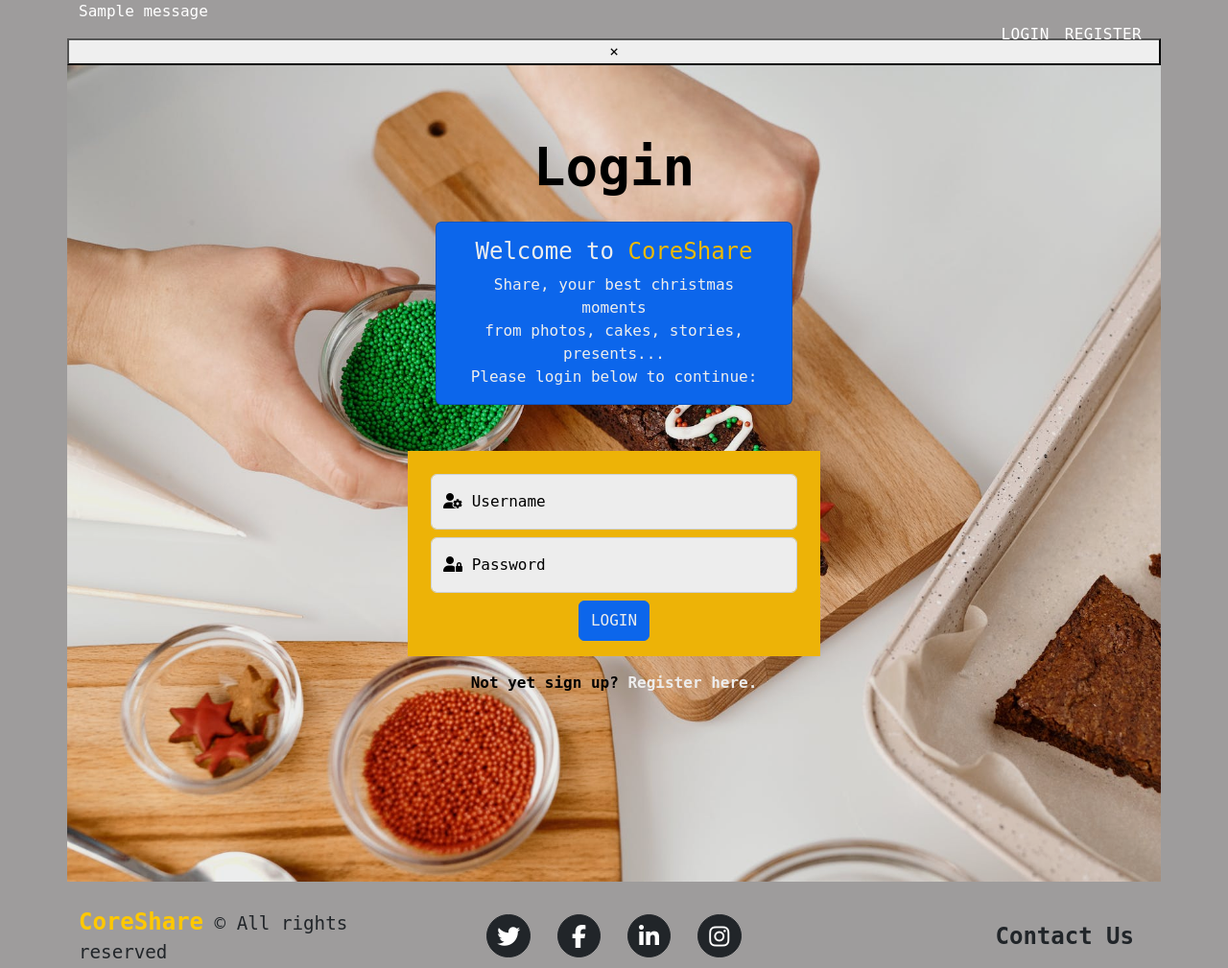
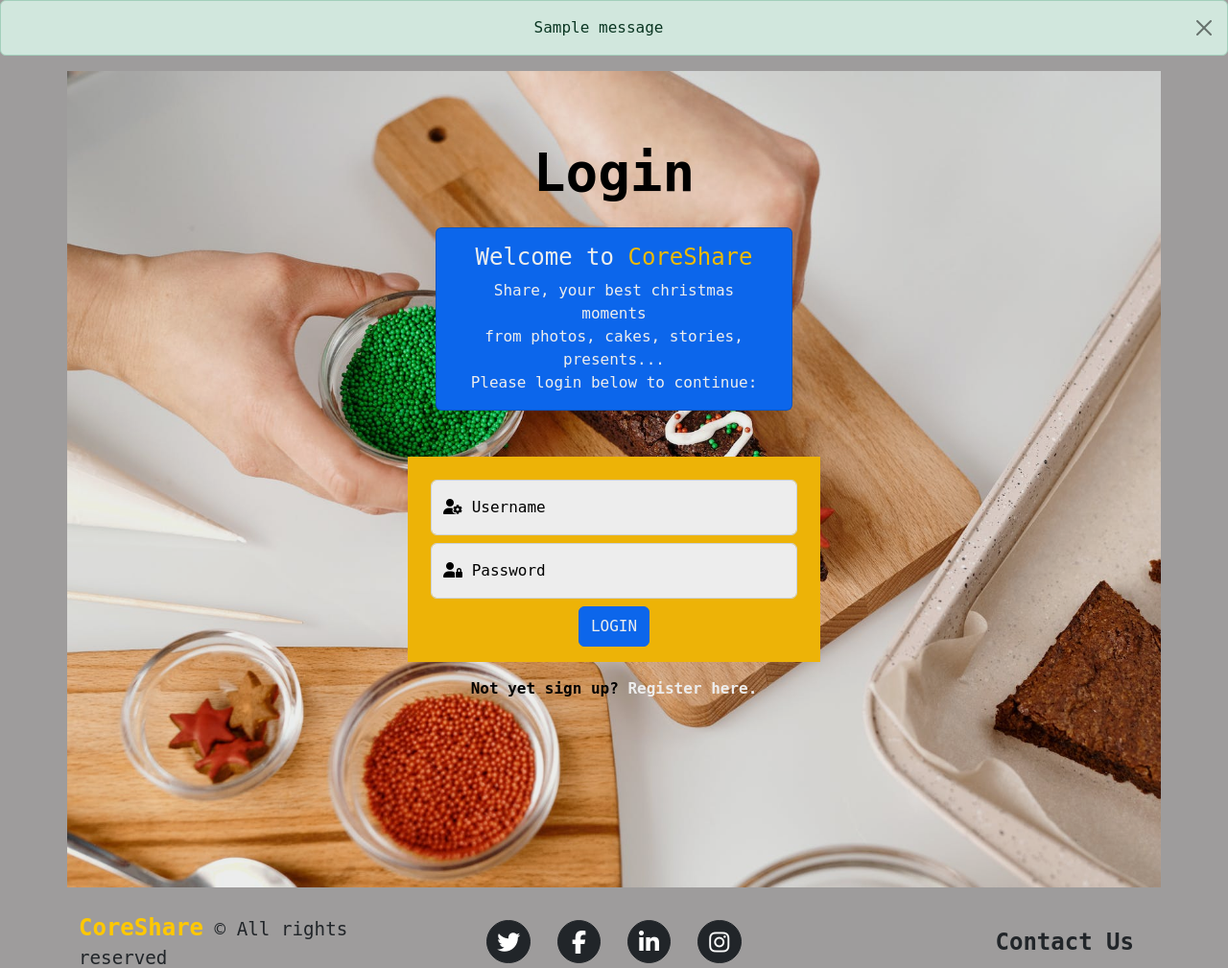
Before and after one commit to Esmael-Pinho/Third-Milestone-Project, a Flask app: page /login in a window 1280 px wide. Shown: the top 1009 px of the page at 96% size. Run offline with Flask 2, Linux system fonts and the light colour scheme; tables that the repository leaves empty hold one stand-in row (values such as "Sample post"); one stand-in notice (Sample message) is shown; some libraries are stand-ins or nearby versions.

Commit message:
added href links to nav.. updated few login/register msgs, added z-index to alert

```diff
--- a/coreshare/model.py
+++ b/coreshare/model.py
@@ -24,6 +24,7 @@ class Post(db.Model):
     id = db.Column(db.Integer, primary_key=True)
     post_name = db.Column(db.String(35), unique=True, nullable=False)
     events = db.relationship("Events")
+    user_id = db.Column(db.Integer, db.ForeignKey('user.id'))
 
     def __repr__(self):
         # __repr__ to represent itself in the form of a string
@@ -53,6 +54,7 @@ class Events(db.Model):
     events_description = db.Column(db.Text, nullable=False)
     from_date = db.Column(db.Date, nullable=False)
     user_id = db.Column(db.Integer, db.ForeignKey('user.id'))
+    post_id = db.Column(db.Integer, db.ForeignKey('post.id'))
 
 
     def __repr__(self):
--- a/coreshare/routes.py
+++ b/coreshare/routes.py
@@ -20,7 +20,7 @@ def register():
 
         if existing_user:
             flash(
-                "Username already exists. Please try a different username")
+                "Username already exists. Please try a different username", category="error")
             return redirect(url_for("register"))
 
         user = User(
@@ -36,7 +36,7 @@ def register():
 
         # put the new user into 'session' mode / active
         session["user"] = request.form.get("user_name").lower()
-        flash("Registration Successful!")
+        flash("Registration Successful!", category="success")
         return redirect(url_for("login"))
 
     return render_template("register.html")
@@ -55,18 +55,17 @@ def login():
             if check_password_hash(
                     existing_user[0].password, request.form.get("password")):
                 session["user"] = request.form.get("user_name").lower()
-                flash("Welcome, {}".format(
-                    request.form.get("user_name")))
+                # flash("Welcome, {}".format(
+                #     request.form.get("user_name")))
                 return redirect(url_for(
                     "index"))
             else:
                 # not password match
-                flash("Incorrect Username and/or Password")
-                return redirect(url_for("login"))
+                flash("Incorrect Password, please try again.", category="error")
 
         else:
             # username doesn't exist
-            flash("Username doesn't exist, please try signing up first")
+            flash("Username doesn't exist, try register first.", category="error")
             return redirect(url_for("register"))
 
     return render_template("login.html")
@@ -75,7 +74,7 @@ def login():
 @app.route("/logout")
 def logout():
     """remove users from session """
-    flash("You have been logged out.")
+    flash("You have been logged out.", category="success")
     session.pop("user")
     return redirect(url_for("login"))
 
@@ -87,5 +86,5 @@ def contact():
 
 
 @app.route("/index")
-def home():
+def index():
     return render_template("index.html")
--- a/coreshare/static/css/style.css
+++ b/coreshare/static/css/style.css
@@ -77,6 +77,10 @@ body {
             }
         }
     }
+}
+
+.alert {
+  z-index: 9999;
 }
 
 
--- a/coreshare/templates/base.html
+++ b/coreshare/templates/base.html
@@ -43,10 +43,10 @@
                 <div class="collapse navbar-collapse" id="navbarResponsive">
                     <ul class="navbar-nav text-uppercase ms-auto py-4 py-lg-0">
                         {% if session.user %}
-                            <li class="nav-item"><a class="nav-link" href="">Home <i class="fas fa-home"></i></a></li>
+                            <li class="nav-item"><a class="nav-link" href="{{ url_for('index') }}">Home <i class="fas fa-home"></i></a></li>
                             <li class="nav-item"><a class="nav-link" href="">Profile</a></li>
-                            <li class="nav-item"><a class="nav-link" href="">Contact Us</a></li>
-                            <li class="nav-item"><a class="nav-link" href="">Logout</a></li>
+                            <li class="nav-item"><a class="nav-link" href="{{ url_for('contact') }}">Contact Us</a></li>
+                            <li class="nav-item"><a class="nav-link" href="{{ url_for('logout') }}">Logout</a></li>
                         {% else %}
                         <li class="nav-item"><a class="nav-link" href="{{ url_for('login') }}">Login</a></li>
                         <li class="nav-item"><a class="nav-link" href="{{ url_for('register') }}">Register</a></li>
@@ -56,18 +56,21 @@
             </div>
         </nav>
 
-        <div>
-            <div class="container">
-                {% with messages = get_flashed_messages() %} {% if messages %} {% for message in messages %}
-                <div class="row flashes alert-info" role="alert">
-                    <p>{{ message }}</p>
-                    <button type="button" class="close" data-dismiss="flashes">
-                        <span aria-hidden="true">&times;</span>
-                    </button>
-                </div>
-                {% endfor %} {% endif %} {% endwith %}
+
+        {% with messages = get_flashed_messages(with_categories=true) %}
+        {% if messages %}
+            {% for category, message in messages %}
+            {% if category == "error" %}
+            <div class="alert alert-warning alert-dismissible fade show text-center" role="alert">
+                <div>{{ message }}</div>
+                <button type="button" class="btn-close" data-bs-dismiss="alert" data-bs-target="alert" aria-label="Close"></button>
             </div>
-        </div>
+            {% else %}
+            <div class="alert alert-success alert-dismissible fade show text-center" role="alert">
+                <div>{{ message }}</div>
+                <button type="button" class="btn-close" data-bs-dismiss="alert" aria-label="Close"></button>
+            </div>
+            {% endif %} {% endfor %} {% endif %} {% endwith %}
 
         <main>
             {% block content %}
@@ -93,21 +96,21 @@
                         <span class="bold yellow web-name">CoreShare</span> <span> &copy; All rights reserved</span>
                     </div>
                     <div class="col-lg-4 my-3 my-lg-0">
-                        <a class="btn btn-dark btn-social mx-2" href="#" aria-label="Twitter"><i class="fab fa-twitter"></i>
+                        <a class="btn btn-dark btn-social mx-2" href="https://en-gb.facebook.com/" aria-label="Twitter"><i class="fab fa-twitter"></i>
                             <span class="sr-only">Twitter Link</span>
                         </a>
-                        <a class="btn btn-dark btn-social mx-2" href="#" aria-label="Facebook"><i class="fab fa-facebook-f"></i>
+                        <a class="btn btn-dark btn-social mx-2" href="https://en-gb.facebook.com/" aria-label="Facebook"><i class="fab fa-facebook-f"></i>
                             <span class="sr-only">Facebook Link</span>
                         </a>
-                        <a class="btn btn-dark btn-social mx-2" href="#" aria-label="LinkedIn"><i class="fab fa-linkedin-in"></i>
+                        <a class="btn btn-dark btn-social mx-2" href="https://uk.linkedin.com/" aria-label="LinkedIn"><i class="fab fa-linkedin-in"></i>
                             <span class="sr-only">LinkedIn Link</span>
                         </a>
-                        <a class="btn btn-dark btn-social mx-2" href="#" aria-label="Instagram"><i class="fab fa-instagram"></i>
+                        <a class="btn btn-dark btn-social mx-2" href="https://www.instagram.com/" aria-label="Instagram"><i class="fab fa-instagram"></i>
                             <span class="sr-only">InstagramLink</span>
                         </a>
                     </div>
                     <div class="col-lg-4 text-lg-end">
-                        <a class="link-dark text-decoration-none me-3" href="#!">
+                        <a class="link-dark text-decoration-none me-3" href="{{ url_for('contact') }}">
                             <span class="bold footer-cont">Contact Us</span>
                         </a>
                     </div>
--- a/coreshare/templates/contact.html
+++ b/coreshare/templates/contact.html
@@ -11,7 +11,8 @@
             <div class="row justify-content-md-center mess-1">
                 <div class="card text-bg-primary col-sm-12 col-md-7 col-lg-4">
                     <div class="modal-header">
-                        <button type="button" class="btn-close" data-bs-dismiss="thank-you-container" aria-label="Close"></button>
+                        <button type="button" class="btn-close" data-bs-dismiss="thank-you-container" data-bs-target="thank-you-container" aria-label="Close"></button>
+                        <!-- <button type="button" class="btn-close" data-bs-dismiss="thank-you-container" aria-label="Close"></button> -->
                     </div>
                     <div class="card-body">
                         <div class="thank-you-message">
```
